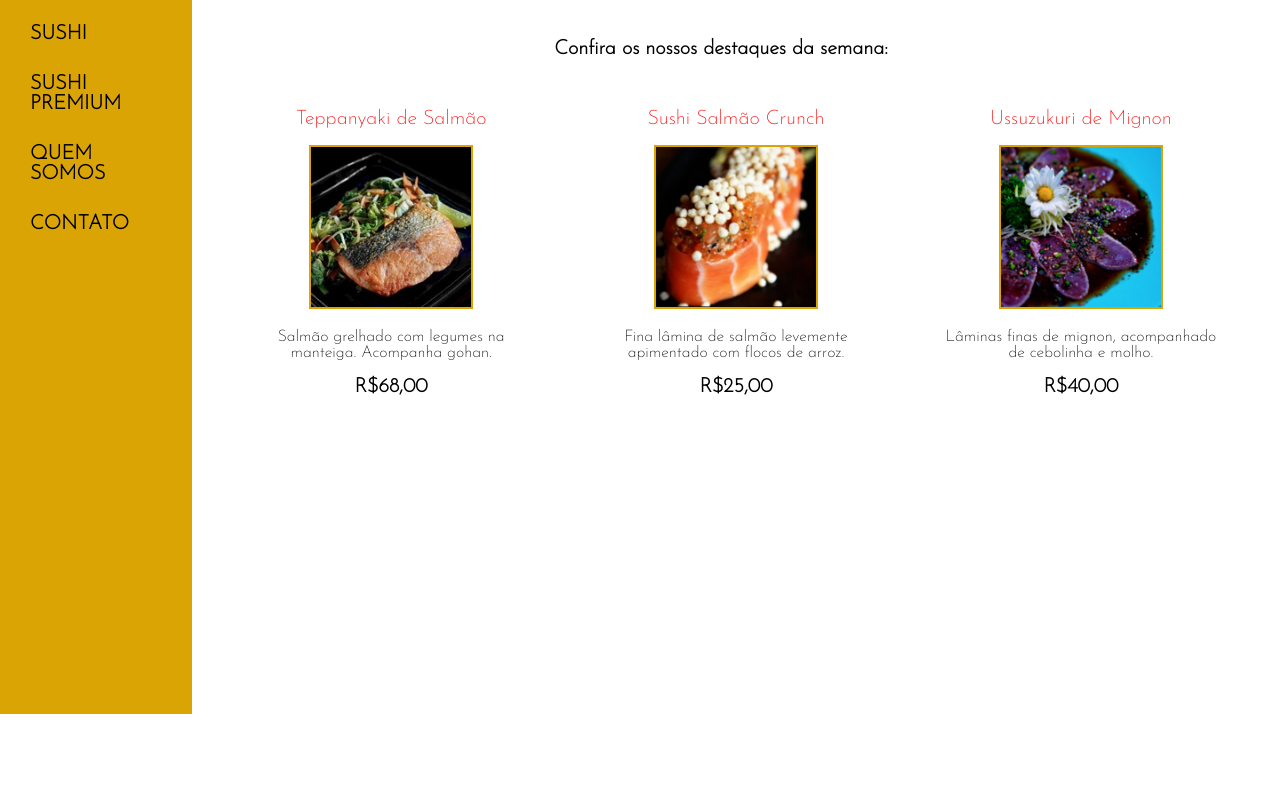
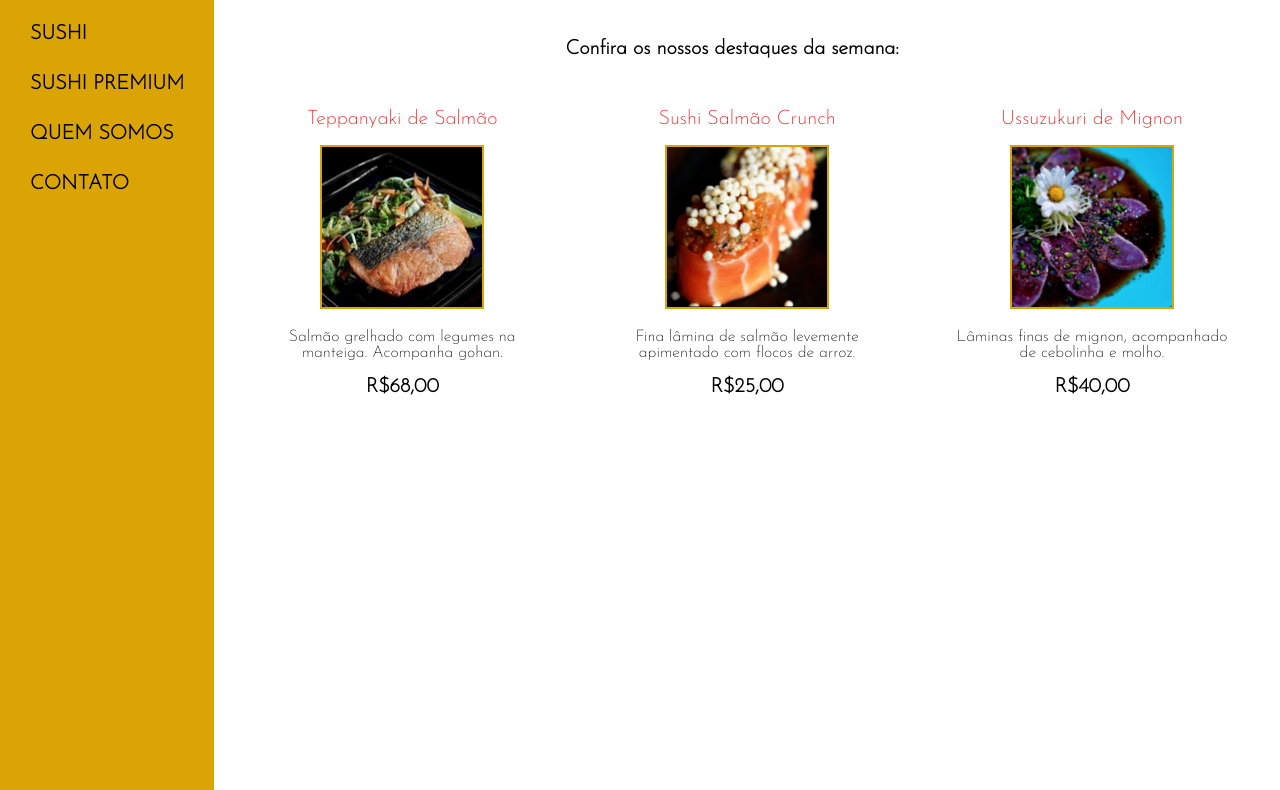
Before and after one commit to renataarruda/creditasacademy, a plain HTML site: page fluido/index.html in a window 1280 px wide. Shown: the part 355-1145 px from the top of the page. Before the commit the page ends 1069 px from the top, so only its background shows below. Drawn offline with Linux system fonts and the light colour scheme.

Commit message:
Modificando as propriedades do menu

```diff
--- a/fluido-menu-fixo/style.css
+++ b/fluido-menu-fixo/style.css
@@ -12,6 +12,7 @@ header {
 
 .menu {
     float: left;
+    display: inline;
     background: #D9A404;
     width: 250px;
     height: 100vh;
--- a/fluido/style.css
+++ b/fluido/style.css
@@ -12,9 +12,10 @@ header {
 
 .menu {
     float: left;
+    display: table;
     background: #D9A404;
-    width: 15%;
-    height: 100vh;
+    max-width: 27%;
+    height: 200vh;
 }
 
 .lista {
@@ -40,7 +41,7 @@ nav a {
 .inicial {
     text-align: center;
     display: inline;
-    max-width: 80%;
+    max-width: 70%;
 }
 
 .titulo-principal {
```
Also changed, not shown: fluido/about.html (+1 -1 lines).
